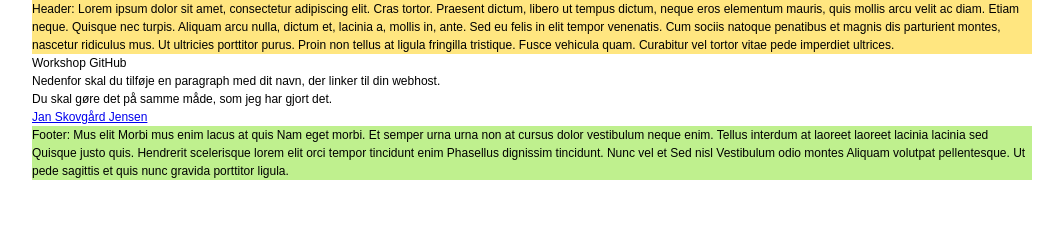
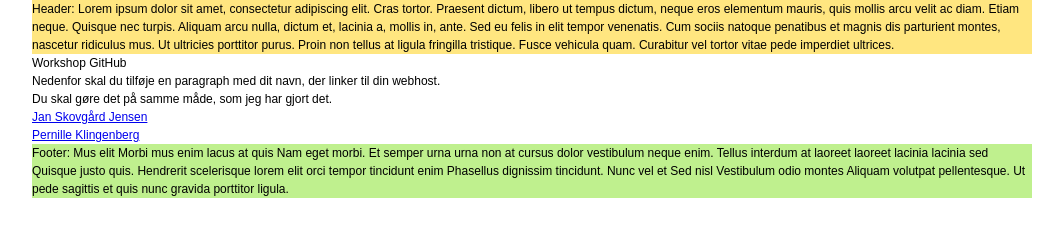
Before and after one commit to skovgard/workshop-github, a plain HTML site: page index.html in a window 1280 px wide. Shown: the whole page, without its empty margins (108-1171 px from the left). Drawn offline with Linux system fonts and the light colour scheme.

Commit message:
Update index.html

```diff
--- a/index.html
+++ b/index.html
@@ -23,6 +23,7 @@
             <h1>Workshop GitHub</h1>
             <h2>Nedenfor skal du tilføje en paragraph med dit navn, der linker til din webhost.<br>Du skal gøre det på samme måde, som jeg har gjort det.</h2>
             <p><a href="https://janskovgard.dk/">Jan Skovgård Jensen</a></p>
+            <p><a href="https://pernilleklingenberg.dk/">Pernille Klingenberg</a></p>
         </main><!-- .content -->
 
         <footer id="footer">
```
